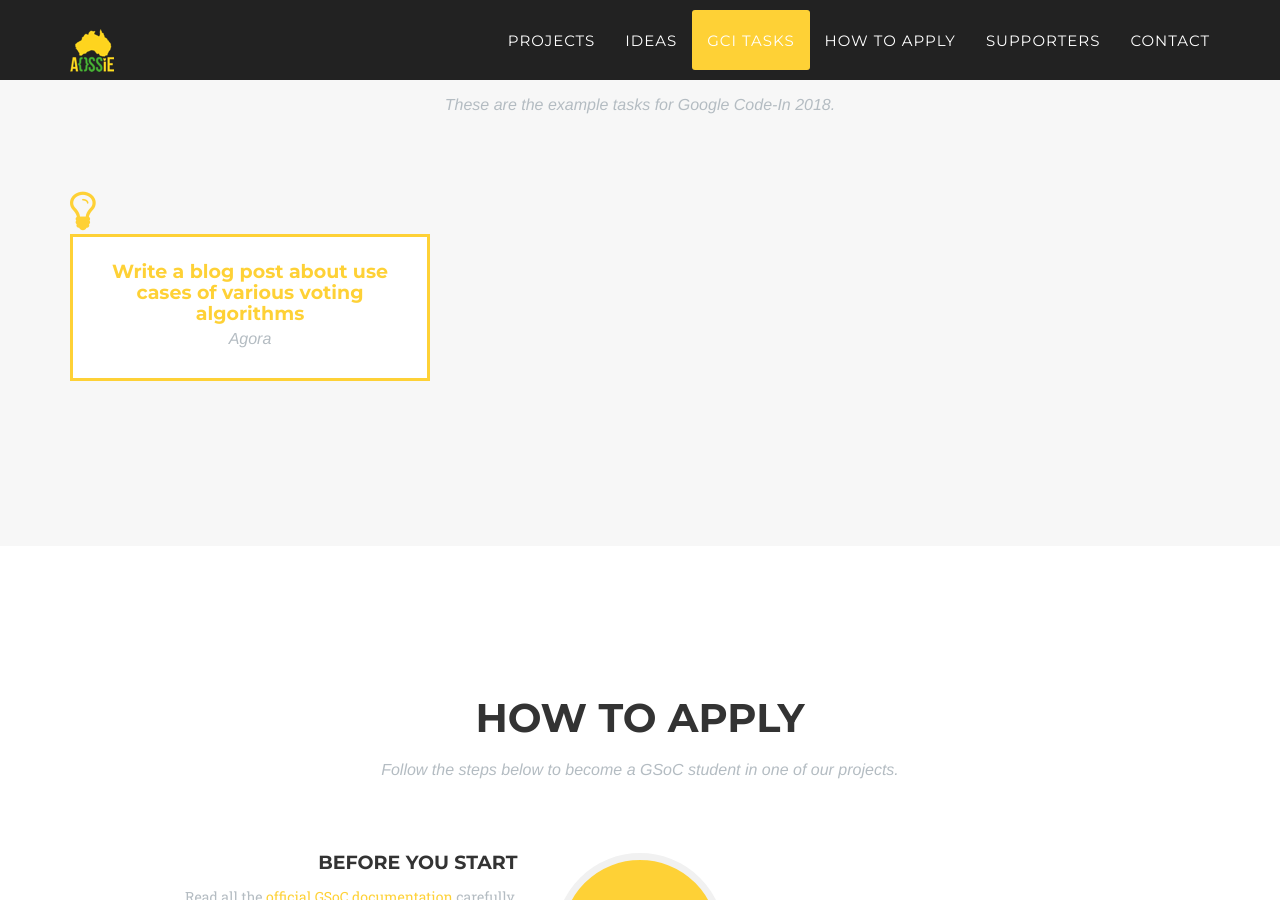
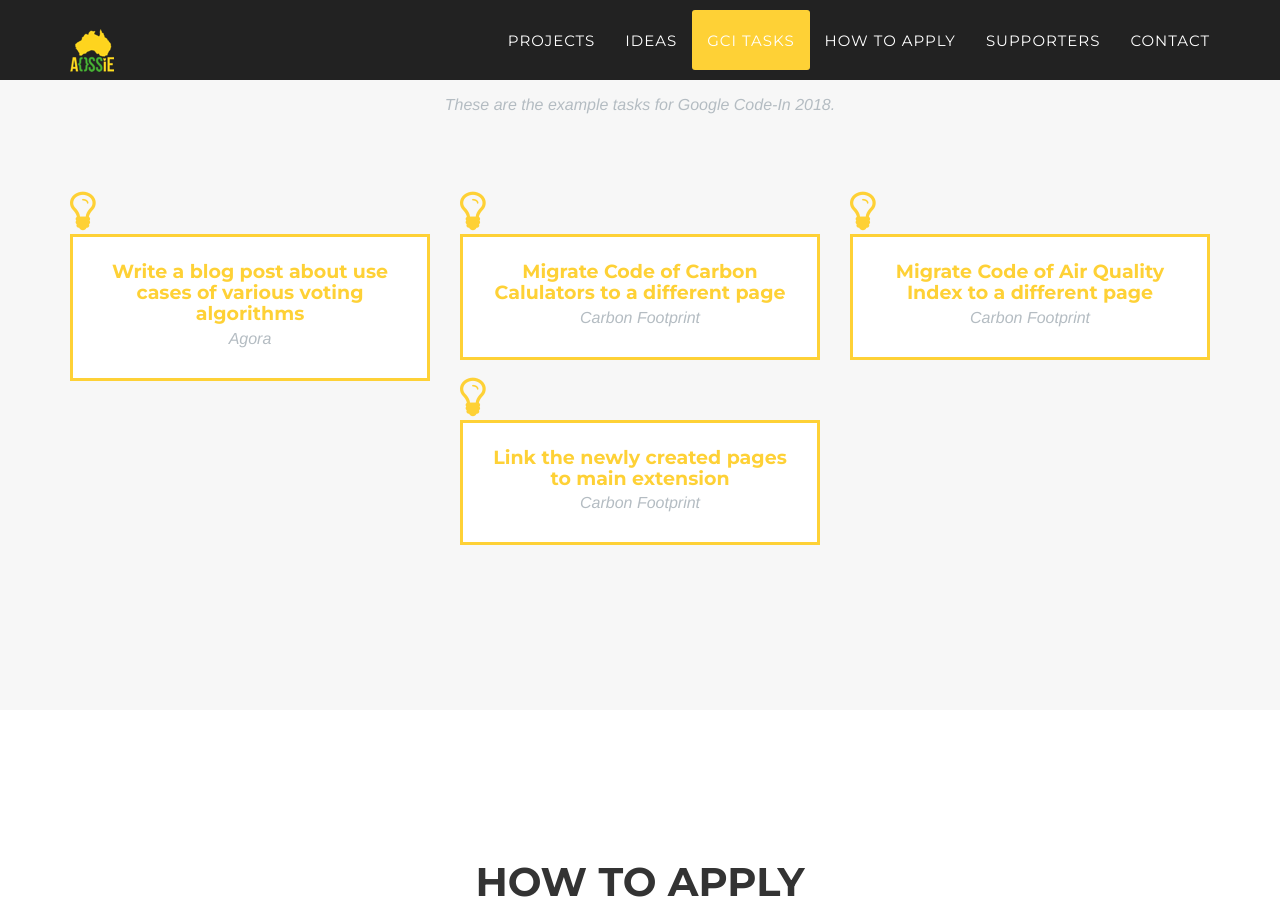
Before and after one commit to DimuthuKasunWP/aossie.gitlab.io, a Jekyll site: the page built from index.html, in a window 1280 px wide and 900 px high, scrolled down 3483 px. Built offline with Jekyll 4.4.1, drawn with Linux system fonts in a browser that asks for light colours; some web fonts are replaced.

Commit message:
Added Carbon Footprint tasks for GCI

```diff
--- a/_config.yml
+++ b/_config.yml
@@ -123,3 +123,19 @@ tasks:
   title: Write a blog post about use cases of various voting algorithms
   id: 1
   description: blogpost.md
+
+- project: Carbon Footprint
+  title: Migrate Code of Carbon Calulators to a different page
+  id: 2
+  description: calculator.md
+
+- project: Carbon Footprint
+  title: Migrate Code of Air Quality Index to a different page
+  id: 3
+  description: airQualityIndex.md
+
+
+- project: Carbon Footprint
+  title: Link the newly created pages to main extension
+  id: 4
+  description: link.md
--- /dev/null
+++ b/_includes/tasks/airQualityIndex.md
@@ -0,0 +1,9 @@
+#### Migrate Code of Air Quality Index to a different page
+
+
+- **Description:**
+Currently, the section of Air Quality Index is present in know More section of extension. The know more section is not an intuitive place for Air Quality index, we expect users to create a new HTML page "airQualityIndex.html" and migrate all code related to air Quality Index from "knowMore.html" to airQualityIndex.html. This page will be linked to extension in future tasks, and candidate is only required to migrate the code into separate file and not worry about it's integration with extension.
+
+- **Tags:** code migration, HTML5, CSS, Javascript
+
+- **Categories:** Coding/Design
--- /dev/null
+++ b/_includes/tasks/calculator.md
@@ -0,0 +1,9 @@
+#### Migrate Code of Carbon Calulators to a different page
+
+
+- **Description:**
+Currently, the calculators of CO2 emmission from airplanes and calculator of CO2 absorption from trees are present in know More section of extension. The know more section is not an intuitive place for these calculators, we expect users to create a new HTML page "calculators.html" and migrate all code related to calculators from "knowMore.html" to calculators.html. This page will be linked to extension in future tasks, and candidate is only required to migrate the code into separate file and not worry about it's integration with extension.
+
+- **Tags:** code migration, HTML5, CSS, Javascript
+
+- **Categories:** Coding/Design
--- /dev/null
+++ b/_includes/tasks/link.md
@@ -0,0 +1,11 @@
+#### Link Code of Air Quality Index and Calculators to the extension
+
+
+- **Description:**
+Since we plan on creating two separate web pages for air Quality Index and Calculators, the integration of these pages with extension shall be done in this task. The candidate is required to integrate the newly created HTML files viz. "airQualityIndex.html" and "calculators.html" to extension and show them as separate button similar to know More button of the extension.
+
+Note: This task is to be performed only if previous 2 tasks of extension are completed.
+
+- **Tags:** code migration, HTML5, CSS, Javascript, Web extension
+
+- **Categories:** Coding/Design
```
